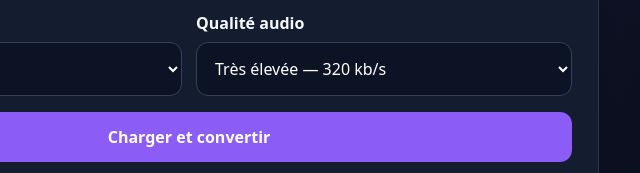
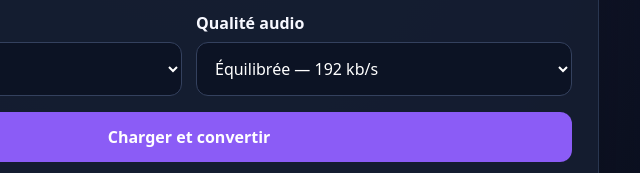
Before and after one commit to Nissay8z/NISSKENZI, a website: page convertisseur-lien/index.html in a window 1280 px wide. Shown: the part 614-787 px from the top of the page, 451-1091 px from the left. Drawn offline with Linux system fonts and the light colour scheme.

Commit message:
Fix audio quality option markup

```diff
--- a/convertisseur-lien/index.html
+++ b/convertisseur-lien/index.html
@@ -15,7 +15,7 @@
 <div id="linkMode"><label for="url">Lien direct vers un média</label><input id="url" type="url" placeholder="https://site.exemple/video.mp4" autocomplete="url"><p class="hint">Fonctionne avec les URL qui donnent directement accès au fichier. Une page de plateforme (YouTube, TikTok, réseaux sociaux ou sites pour adultes) n’est pas forcément un lien média direct : connexion, restrictions du site ou CORS peuvent empêcher l’accès.</p></div>
 <div id="fileMode" hidden><label for="file">Choisir un fichier sur ton appareil</label><input id="file" type="file" accept="video/*,audio/*,.mkv,.avi,.mov,.flv,.mpg,.mpeg,.m4v,.3gp,.ts,.m3u8,.mp3,.wav,.flac,.aac,.m4a,.ogg,.opus,.wma,.aiff"><p class="hint">Le fichier reste sur ton appareil pendant le traitement. Les très gros fichiers peuvent dépasser la mémoire disponible sur mobile.</p></div>
 <div class="grid"><div><label for="kind">Type de résultat</label><select id="kind"><option value="video">Vidéo</option><option value="audio">Audio uniquement</option><option value="gif">GIF animé</option></select></div><div><label for="format">Format de sortie</label><select id="format"></select></div></div>
-<div class="grid"><div><label for="quality">Qualité vidéo</label><select id="quality"><option value="high">Élevée</option><option value="balanced" selected>Équilibrée</option><option value="small">Fichier plus léger</option><option value="source">Copier si possible</option></select></div><div><label for="audioQuality">Qualité audio</label><select id="audioQuality"><option value="320">Très élevée — 320 kb/s</option><option value="192" selectedÉquilibrée — 192 kb/s</option><option value="128">Économique — 128 kb/s</option></select></div></div>
+<div class="grid"><div><label for="quality">Qualité vidéo</label><select id="quality"><option value="high">Élevée</option><option value="balanced" selected>Équilibrée</option><option value="small">Fichier plus léger</option><option value="source">Copier si possible</option></select></div><div><label for="audioQuality">Qualité audio</label><select id="audioQuality"><option value="320">Très élevée — 320 kb/s</option><option value="192" selected>Équilibrée — 192 kb/s</option><option value="128">Économique — 128 kb/s</option></select></div></div>
 <button id="start" type="button">Charger et convertir</button><div class="bar"><span id="progress"></span></div><div class="status" id="status" role="status" aria-live="polite"></div><a id="download" hidden download>Télécharger le résultat</a>
 </section>
 <section class="panel"><h2>Formats et compatibilité</h2><div><span class="pill">MP4</span><span class="pill">WebM</span><span class="pill">MOV</span><span class="pill">MKV*</span><span class="pill">AVI*</span><span class="pill">MP3</span><span class="pill">WAV</span><span class="pill">FLAC*</span><span class="pill">AAC*</span><span class="pill">M4A*</span><span class="pill">OGG</span><span class="pill">GIF</span></div><p class="hint">*La lecture et l’encodage exacts dépendent des codecs inclus dans le moteur, du navigateur et de la puissance de l’appareil. La liste de formats n’est pas une garantie que chaque codec soit disponible dans cette version web.</p><h3>À propos des liens de plateformes</h3><p class="hint">Aucun outil web ne peut garantir l’extraction depuis absolument tous les sites. Certains refusent les requêtes externes, nécessitent une session ou protègent leurs flux. Cette page ne contourne pas les DRM, les paywalls ni les contrôles d’accès. Pour ces sources, récupère d’abord le fichier via une option officielle puis importe-le ici.</p></section>
```
